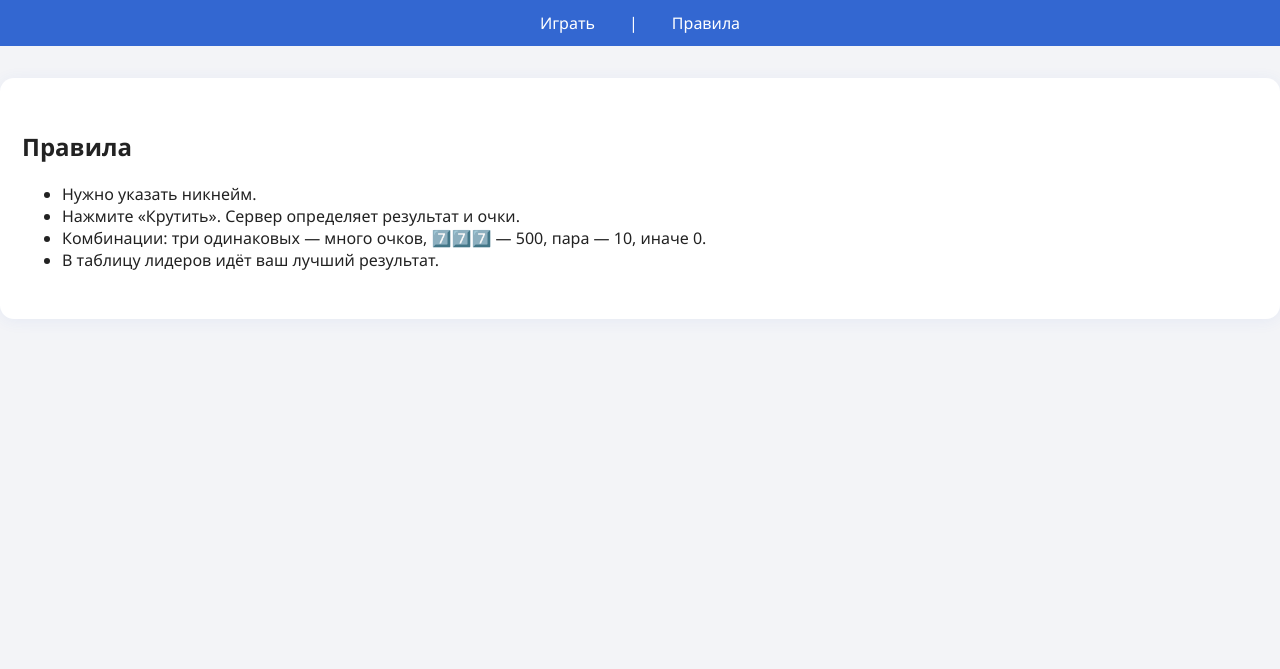
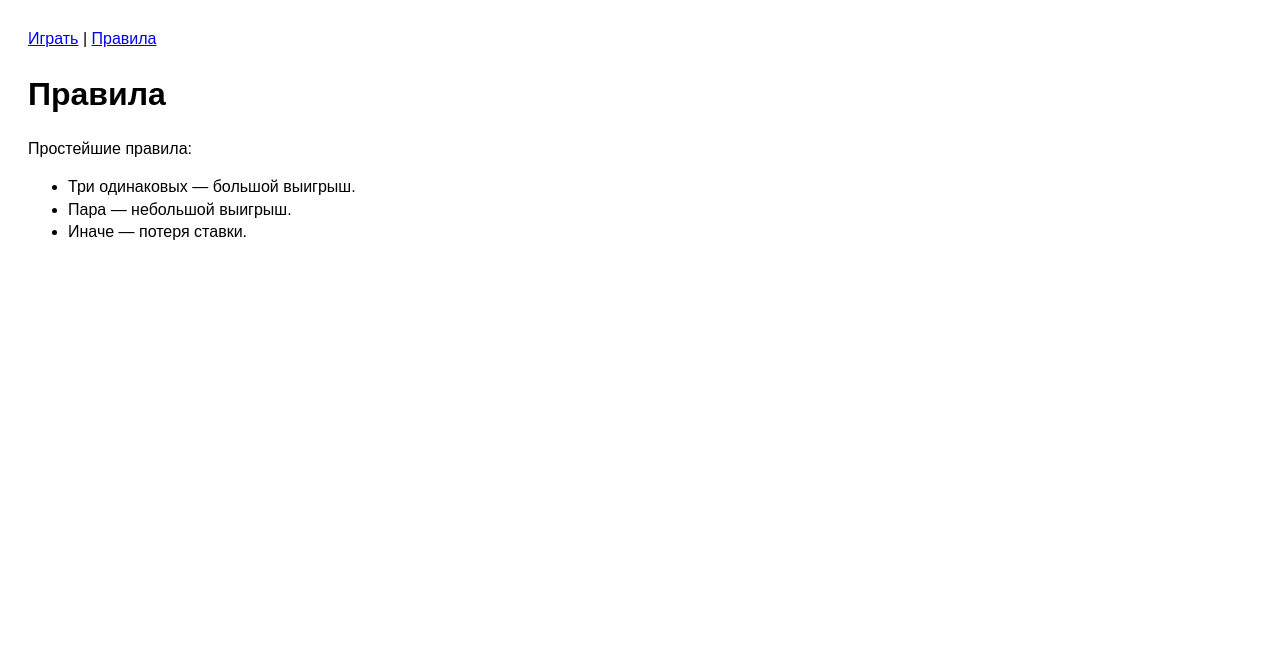
Before and after one commit to Belandiy/roulette-game, a Flask app: page /rules in a window 1280 px wide. Shown: the top 669 px of the page. Run offline with Flask 3, Linux system fonts and the light colour scheme; tables that the repository leaves empty hold one stand-in row (values such as "Sample post").

Commit message:
Restore HTML/CSS/JS to main versions after merging UI

```diff
--- a/static/style.css
+++ b/static/style.css
@@ -1,180 +1,22 @@
 body {
-    margin: 0;
-    font-family: 'Segoe UI', Arial, sans-serif;
-    background: #f3f4f7;
-    color: #222;
-}
-
-header {
-    background: #3367d1;
-    color: #fff;
-    padding: 12px 0;
+    font-family: Arial, sans-serif;
+    padding: 20px;
+    line-height: 1.4;
 }
 nav {
-    display: flex;
-    gap: 24px;
-    justify-content: center;
+    margin-bottom: 12px;
 }
-nav a {
-    color: #fff;
-    text-decoration: none;
-    padding: 0 10px;
-    font-weight: 500;
-    transition: text-decoration .2s;
+input {
+    margin: 0 8px 0 4px;
 }
-nav a:hover {
-    text-decoration: underline;
+button {
+    margin-left: 8px;
+    padding: 6px 12px;
 }
-
-main {
-    padding: 32px 0;
-    min-height: 70vh;
+#result {
+    margin-top: 12px;
+    background:#f7f7f7;
+    padding:8px;
+    border-radius:6px;
+    width:320px;
 }
-
-footer {
-    background: #3367d1;
-    color: #fff;
-    text-align: center;
-    padding: 10px 0;
-    font-size: 0.9em;
-    margin-top:24px;
-}
-
-.row {
-    display: flex;
-    gap: 28px;
-    flex-wrap: wrap;
-    justify-content: center;
-}
-
-.card {
-    background: #fff;
-    border-radius: 14px;
-    box-shadow: 0 2px 16px #3367d112;
-    padding: 32px 22px;
-    margin-bottom: 16px;
-    flex: 1 1 280px;
-    min-width:220px;
-}
-
-.main-card { min-width:350px; flex: 2 1 360px; }
-.board-card { min-width:220px; flex: 1 1 250px; }
-
-.reels {
-    display: flex;
-    gap: 14px;
-    justify-content: center;
-    margin:18px 0;
-}
-.reel {
-    font-size: 2em;
-    background: #f3f3fc;
-    border-radius: 8px;
-    padding: 22px 18px;
-    box-shadow: 0 2px 8px #0001;
-}
-.reel.spin {
-  animation: spin 0.5s linear infinite;
-}
-
-@keyframes spin {
-  0% { transform: rotateX(0deg); }
-  100% { transform: rotateX(360deg); }
-}
-#leaderboard-list {
-  list-style: decimal;
-  padding-left: 24px;
-  margin: 0;
-}
-
-#leaderboard-list li {
-  display: flex;
-  justify-content: space-between;
-  padding: 4px 0;
-  border-bottom: 1px solid #ececec;
-}
-.btn {
-    background: #3367d1;
-    color: #fff;
-    border: none;
-    border-radius: 8px;
-    padding: 8px 18px;
-    font-size: 1em;
-    cursor: pointer;
-    margin-top:8px;
-}
-.btn:hover {
-    background: #2653a6;
-}
-
-.table {
-    width: 100%;
-    border-collapse: collapse;
-    font-size: 1em;
-    margin-top: 10px;
-}
-.table th, .table td {
-    padding: 6px 6px;
-    border-bottom: 1px solid #ececec;
-}
-.table th {
-    background: #ecf0fa;
-    font-weight: 600;
-}
-
-.toast {
-    display: none;
-    position: fixed;
-    bottom: 38px;
-    right: 36px;
-    background: #ffeec8;
-    color: #654;
-    padding: 16px 24px;
-    border-radius: 10px;
-    box-shadow: 0 4px 32px #0002;
-    min-width: 160px;
-    z-index: 99;
-}
-.game-display {
-  margin-bottom: 18px;
-  padding: 10px 14px;
-  background: #f3f7fc;
-  border-radius: 8px;
-  box-shadow: 0 2px 8px #3367d122;
-  display: flex;
-  flex-direction: column;
-  gap: 6px;
-}
-.rolled-label {
-  font-weight: 500;
-  color: #2255aa;
-}
-.combo-row {
-  color: #007c47;
-  font-size: 1.1em;
-  margin-top: 6px;
-}
-.score-row {
-  display: flex;
-  flex-wrap: wrap;
-  gap: 18px;
-  margin-top: 6px;
-}
-.leaderboard-table tbody tr.me {
-  background: #dde8fd;
-  font-weight: 600;
-}
-.form-input {
-  padding: 7px 12px;
-  border-radius: 6px;
-  border: 1px solid #c4c7cc;
-  margin-right:10px;
-  background: #fafdff;
-  font-size:1em;
-}
-.form-label {
-  font-size: 1.05em;
-  margin-bottom: 7px;
-  display:block;
-  color: #224488;
-}
--- a/templates/base.html
+++ b/templates/base.html
@@ -5,7 +5,6 @@
   <meta name="viewport" content="width=device-width,initial-scale=1" />
   <title>{% block title %}Roulette MVP{% endblock %}</title>
   <link rel="stylesheet" href="{{ url_for('static', filename='style.css') }}">
-
 </head>
 <body>
   <header>
--- a/templates/rules.html
+++ b/templates/rules.html
@@ -1,12 +1,13 @@
 {% extends "base.html" %}
+
+{% block title %}Правила — Roulette MVP{% endblock %}
+
 {% block content %}
-<div class="card">
-  <h2>Правила</h2>
+  <h1>Правила</h1>
+  <p>Простейшие правила:</p>
   <ul>
-    <li>Нужно указать никнейм.</li>
-    <li>Нажмите «Крутить». Сервер определяет результат и очки.</li>
-    <li>Комбинации: три одинаковых — много очков, 7️⃣7️⃣7️⃣ — 500, пара — 10, иначе 0.</li>
-    <li>В таблицу лидеров идёт ваш лучший результат.</li>
+    <li>Три одинаковых — большой выигрыш.</li>
+    <li>Пара — небольшой выигрыш.</li>
+    <li>Иначе — потеря ставки.</li>
   </ul>
-</div>
 {% endblock %}
```
Also changed, not shown: templates/index.html (+11 -48 lines).
